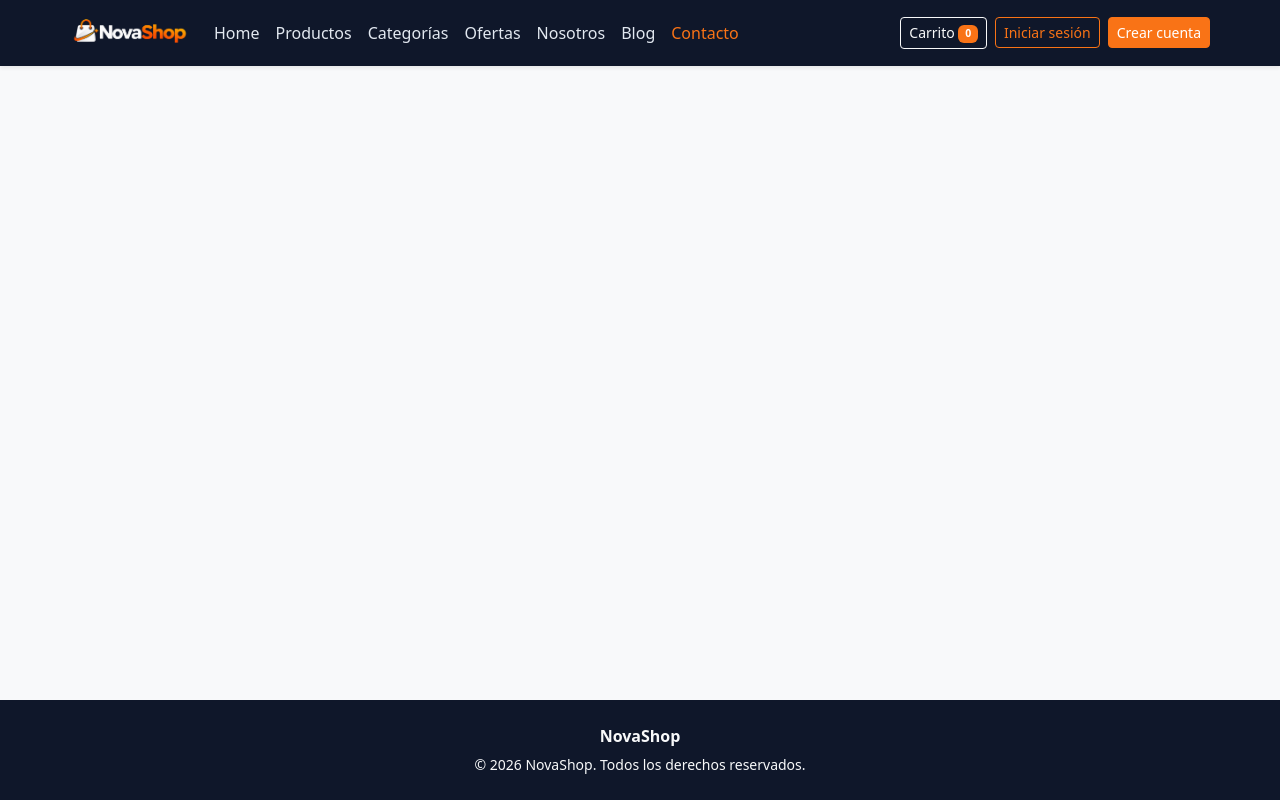
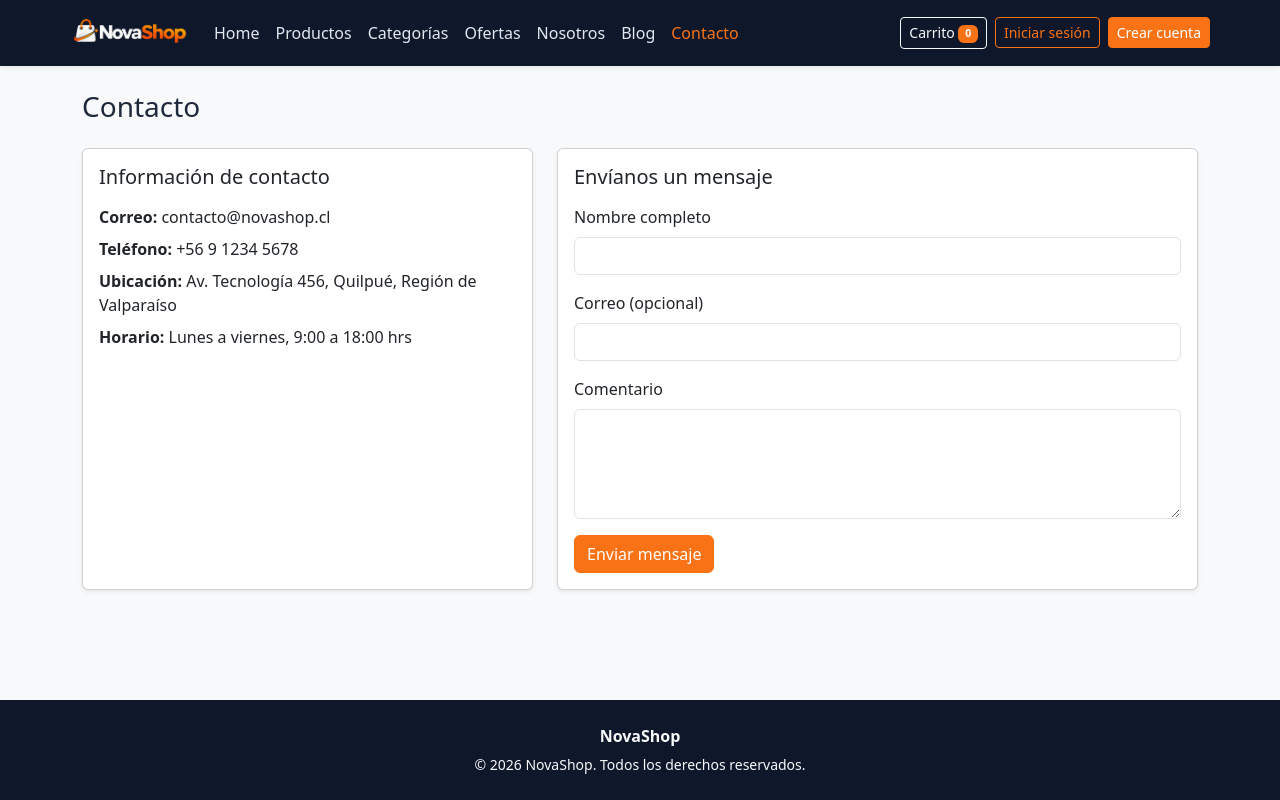
Before and after one commit to chrNotFound/novashop-react, a React (Vite) app: page /contacto in a window 1280 px wide. Built offline with nearby package versions, Linux system fonts and the light colour scheme.

Commit message:
feat: agrega paginas Nosotros, Blog con detalle y Contacto con validacion

```diff
--- a/src/App.jsx
+++ b/src/App.jsx
@@ -4,9 +4,17 @@ import Footer from './components/Footer.jsx'
 import Home from './pages/tienda/Home.jsx'
 import Productos from './pages/tienda/Productos.jsx'
 import DetalleProducto from './pages/tienda/DetalleProducto.jsx'
+import Categorias from './pages/tienda/Categorias.jsx'
+import Ofertas from './pages/tienda/Ofertas.jsx'
+import Nosotros from './pages/tienda/Nosotros.jsx'
+import Blog from './pages/tienda/Blog.jsx'
+import DetalleBlog from './pages/tienda/DetalleBlog.jsx'
+import Contacto from './pages/tienda/Contacto.jsx'
 import Carrito from './pages/tienda/Carrito.jsx'
 import Checkout from './pages/tienda/Checkout.jsx'
 import ResultadoCompra from './pages/tienda/ResultadoCompra.jsx'
+import Login from './pages/tienda/Login.jsx'
+import Registro from './pages/tienda/Registro.jsx'
 
 function App() {
   return (
@@ -17,10 +25,18 @@ function App() {
           <Route path="/" element={<Home />} />
           <Route path="/productos" element={<Productos />} />
           <Route path="/productos/:id" element={<DetalleProducto />} />
+          <Route path="/categorias" element={<Categorias />} />
+          <Route path="/ofertas" element={<Ofertas />} />
+          <Route path="/nosotros" element={<Nosotros />} />
+          <Route path="/blog" element={<Blog />} />
+          <Route path="/blog/:id" element={<DetalleBlog />} />
+          <Route path="/contacto" element={<Contacto />} />
           <Route path="/carrito" element={<Carrito />} />
           <Route path="/checkout" element={<Checkout />} />
           <Route path="/compra-exitosa/:id" element={<ResultadoCompra exitoso />} />
           <Route path="/compra-error/:id" element={<ResultadoCompra exitoso={false} />} />
+          <Route path="/login" element={<Login />} />
+          <Route path="/registro" element={<Registro />} />
         </Routes>
       </main>
       <Footer />
--- /dev/null
+++ b/src/data/blogs.js
@@ -0,0 +1,28 @@
+const blogs = [
+  {
+    id: 1,
+    titulo: 'Caso curioso #1: ¿Por qué tu cargador se calienta?',
+    resumen: 'El calor es parte natural de convertir la corriente de tu enchufe en la que necesitan tus dispositivos.',
+    contenido: [
+      'Todos los cargadores generan algo de calor: es parte natural de convertir la corriente alterna de tu enchufe en la corriente continua que necesitan tus dispositivos. Ese proceso nunca es 100% eficiente, y la energía que se pierde en el camino se transforma en calor.',
+      'La tecnología GaN (nitruro de galio) permite una conversión más eficiente, por eso los cargadores modernos son más pequeños, livianos y se calientan menos, incluso entregando la misma potencia que los antiguos.',
+    ],
+  },
+  {
+    id: 2,
+    titulo: 'Caso curioso #2: Cancelación de ruido, cómo funciona',
+    resumen: 'La cancelación activa de ruido no bloquea el sonido de forma física: genera una onda inversa que lo anula.',
+    contenido: [
+      'La cancelación activa de ruido (ANC) no bloquea el sonido de forma física. En cambio, usa pequeños micrófonos integrados en los audífonos para escuchar el ruido constante del entorno y generar una onda inversa que lo anula.',
+      'Por eso el ANC funciona mejor con sonidos graves y constantes (como el motor de un avión) y es menos efectivo con sonidos agudos o repentinos, como una voz o una bocina.',
+    ],
+  },
+]
+
+export function obtenerBlogs() {
+  return blogs
+}
+
+export function obtenerBlogPorId(id) {
+  return blogs.find((blog) => blog.id === Number(id))
+}
--- /dev/null
+++ b/src/pages/tienda/Blog.jsx
@@ -0,0 +1,30 @@
+import { Link } from 'react-router-dom'
+import { obtenerBlogs } from '../../data/blogs.js'
+
+function Blog() {
+  const blogs = obtenerBlogs()
+
+  return (
+    <section className="container py-4">
+      <h1 className="h3 mb-4">Noticias importantes</h1>
+
+      <div className="row g-4">
+        {blogs.map((blog) => (
+          <div key={blog.id} className="col-12 col-md-6">
+            <div className="card h-100 shadow-sm">
+              <div className="card-body d-flex flex-column">
+                <h2 className="h5">{blog.titulo}</h2>
+                <p className="text-muted">{blog.resumen}</p>
+                <Link className="btn btn-outline-primary btn-sm mt-auto align-self-start" to={`/blog/${blog.id}`}>
+                  Leer más
+                </Link>
+              </div>
+            </div>
+          </div>
+        ))}
+      </div>
+    </section>
+  )
+}
+
+export default Blog
--- /dev/null
+++ b/src/pages/tienda/Contacto.jsx
@@ -0,0 +1,91 @@
+import { useState } from 'react'
+import { validarContacto } from '../../utils/validaciones.js'
+
+const DATOS_INICIALES = { nombre: '', correo: '', comentario: '' }
+
+function Contacto() {
+  const [datos, setDatos] = useState(DATOS_INICIALES)
+  const [errores, setErrores] = useState({})
+  const [enviado, setEnviado] = useState(false)
+
+  const manejarCambio = (evento) => {
+    const { name, value } = evento.target
+    setDatos({ ...datos, [name]: value })
+    setEnviado(false)
+  }
+
+  const clase = (campo) => 'form-control' + (errores[campo] ? ' is-invalid' : '')
+
+  const manejarEnvio = (evento) => {
+    evento.preventDefault()
+
+    const erroresEncontrados = validarContacto(datos)
+    setErrores(erroresEncontrados)
+    if (Object.keys(erroresEncontrados).length > 0) {
+      return
+    }
+
+    setDatos(DATOS_INICIALES)
+    setEnviado(true)
+  }
+
+  return (
+    <section className="container py-4">
+      <h1 className="h3 mb-4">Contacto</h1>
+
+      <div className="row g-4">
+        <div className="col-12 col-md-5">
+          <div className="card shadow-sm h-100">
+            <div className="card-body">
+              <h2 className="h5 mb-3">Información de contacto</h2>
+              <p className="mb-2"><strong>Correo:</strong> contacto@novashop.cl</p>
+              <p className="mb-2"><strong>Teléfono:</strong> +56 9 1234 5678</p>
+              <p className="mb-2"><strong>Ubicación:</strong> Av. Tecnología 456, Quilpué, Región de Valparaíso</p>
+              <p className="mb-0"><strong>Horario:</strong> Lunes a viernes, 9:00 a 18:00 hrs</p>
+            </div>
+          </div>
+        </div>
+
+        <div className="col-12 col-md-7">
+          <div className="card shadow-sm">
+            <div className="card-body">
+              <h2 className="h5 mb-3">Envíanos un mensaje</h2>
+
+              {enviado && (
+                <div className="alert alert-success py-2" role="alert">
+                  Mensaje enviado. Te responderemos a la brevedad.
+                </div>
+              )}
+
+              <form onSubmit={manejarEnvio} noValidate>
+                <div className="mb-3">
+                  <label htmlFor="nombre" className="form-label">Nombre completo</label>
+                  <input id="nombre" name="nombre" className={clase('nombre')} value={datos.nombre} onChange={manejarCambio} />
+                  <div className="invalid-feedback">{errores.nombre}</div>
+                </div>
+
+                <div className="mb-3">
+                  <label htmlFor="correo" className="form-label">Correo (opcional)</label>
+                  <input id="correo" name="correo" type="email" className={clase('correo')} value={datos.correo} onChange={manejarCambio} />
+                  <div className="invalid-feedback">{errores.correo}</div>
+                </div>
+
+                <div className="mb-3">
+                  <label htmlFor="comentario" className="form-label">Comentario</label>
+                  <textarea id="comentario" name="comentario" rows="4" className={clase('comentario')} value={datos.comentario} onChange={manejarCambio} />
+                  <div className="invalid-feedback">{errores.comentario}</div>
+                </div>
+
+                <button type="submit" className="btn btn-primary">
+                  Enviar mensaje
+                </button>
+              </form>
+            </div>
+          </div>
+        </div>
+      </div>
+    </section>
+  )
+}
+
+export default Contacto
--- /dev/null
+++ b/src/pages/tienda/DetalleBlog.jsx
@@ -0,0 +1,42 @@
+import { Link, useParams } from 'react-router-dom'
+import { obtenerBlogPorId } from '../../data/blogs.js'
+
+function DetalleBlog() {
+  const { id } = useParams()
+  const blog = obtenerBlogPorId(id)
+
+  if (!blog) {
+    return (
+      <section className="container py-5 text-center">
+        <h1 className="h3 mb-3">Artículo no encontrado</h1>
+        <Link className="btn btn-primary" to="/blog">
+          Volver al blog
+        </Link>
+      </section>
+    )
+  }
+
+  return (
+    <section className="container py-4">
+      <nav aria-label="breadcrumb">
+        <ol className="breadcrumb">
+          <li className="breadcrumb-item">
+            <Link to="/blog">Blog</Link>
+          </li>
+          <li className="breadcrumb-item active" aria-current="page">
+            {blog.titulo}
+          </li>
+        </ol>
+      </nav>
+
+      <article className="col-12 col-lg-8">
+        <h1 className="h3 mb-3">{blog.titulo}</h1>
+        {blog.contenido.map((parrafo, indice) => (
+          <p key={indice}>{parrafo}</p>
+        ))}
+      </article>
+    </section>
+  )
+}
+
+export default DetalleBlog
--- /dev/null
+++ b/src/pages/tienda/Nosotros.jsx
@@ -0,0 +1,46 @@
+const SECCIONES = [
+  {
+    numero: '01',
+    titulo: 'Misión',
+    texto: 'Acercar tecnología de calidad a cualquier persona en Chile, con información clara y precios transparentes.',
+  },
+  {
+    numero: '02',
+    titulo: 'Visión',
+    texto: 'Ser una tienda de referencia para quienes buscan mejorar su equipo de trabajo o estudio.',
+  },
+  {
+    numero: '03',
+    titulo: 'Valores',
+    texto: 'Transparencia en precios y stock, atención honesta, y un catálogo curado en vez de saturado.',
+  },
+]
+
+function Nosotros() {
+  return (
+    <section className="container py-4">
+      <h1 className="h3 mb-3">Quiénes somos</h1>
+      <p className="lead mb-4">
+        NovaShop es una tienda online de tecnología y accesorios electrónicos, creada por
+        estudiantes de Ingeniería en Informática. Nuestro objetivo es ofrecer una experiencia de
+        compra simple, moderna y confiable, con productos útiles para el día a día.
+      </p>
+
+      <div className="row g-4">
+        {SECCIONES.map((seccion) => (
+          <div key={seccion.numero} className="col-12 col-md-4">
+            <div className="card h-100 shadow-sm">
+              <div className="card-body">
+                <p className="fw-bold text-primary mb-1">{seccion.numero}</p>
+                <h2 className="h5">{seccion.titulo}</h2>
+                <p className="mb-0">{seccion.texto}</p>
+              </div>
+            </div>
+          </div>
+        ))}
+      </div>
+    </section>
+  )
+}
+
+export default Nosotros
```
